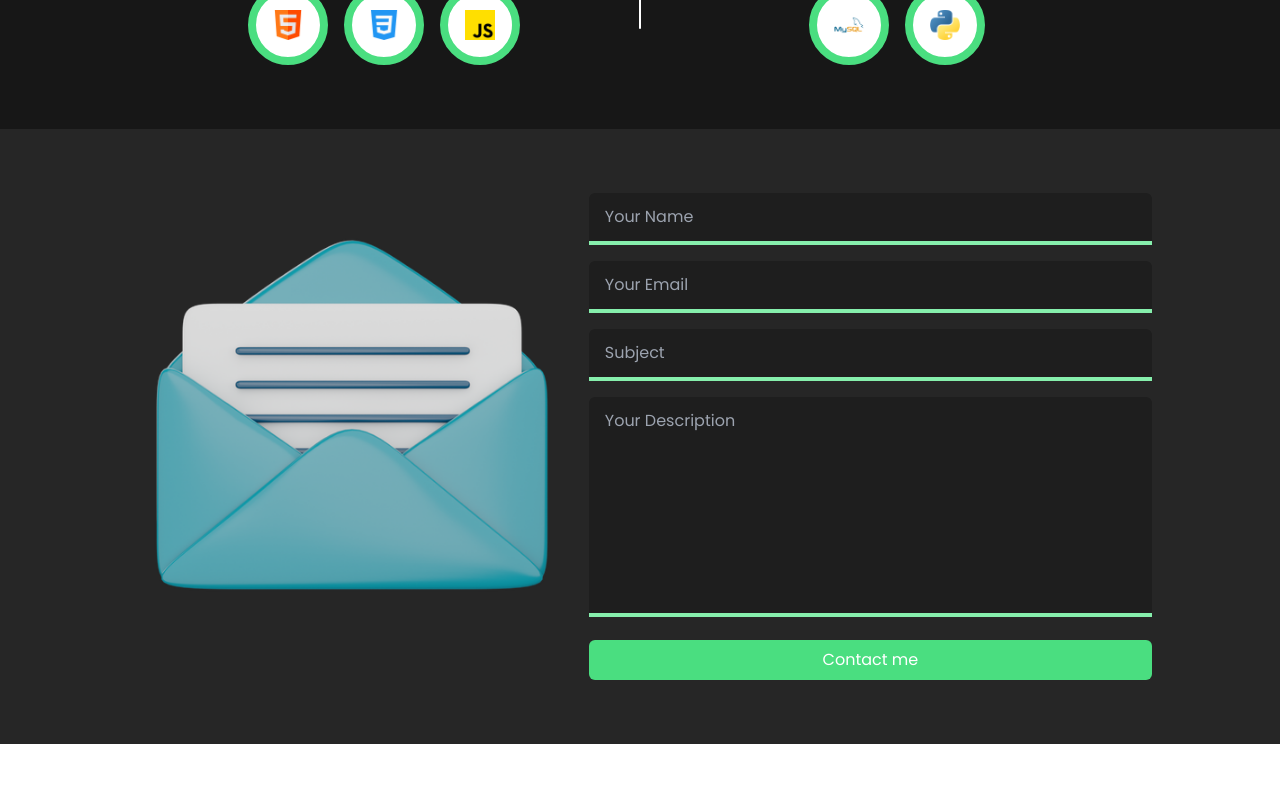
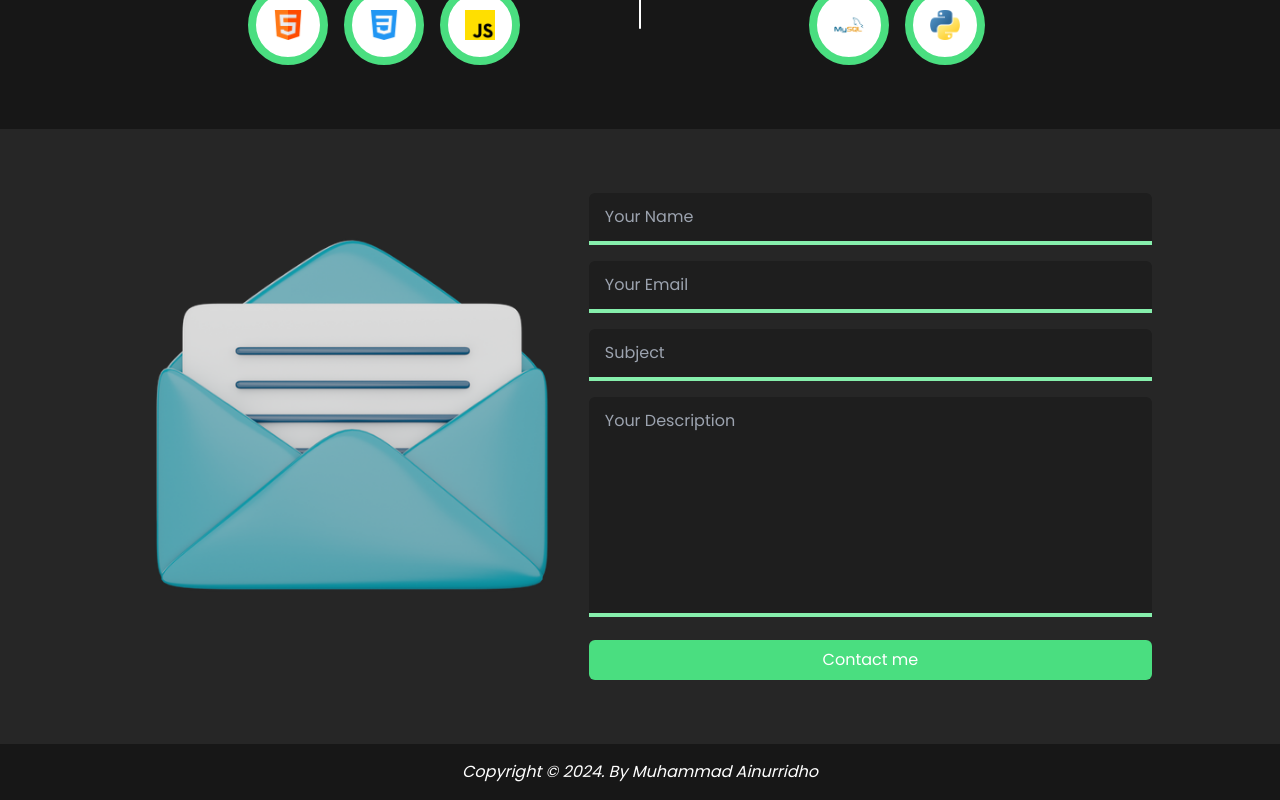
Before and after one commit to M-Ainurridho/portofolio, a Next.js app: page / in a window 1280 px wide. Shown: the part 1211-2011 px from the top of the page. Before the commit the page ends 1955 px from the top, so only its background shows below. Built offline with nearby package versions, Linux system fonts and the light colour scheme.

Commit message:
create footer

```diff
--- a/app/globals.css
+++ b/app/globals.css
@@ -33,13 +33,13 @@
 
 /* Track */
 ::-webkit-scrollbar-track {
-   background-color: transparent !important;
+   background-color: #262626 !important;
 }
 
 /* Handle */
 ::-webkit-scrollbar-thumb {
    background-color: #4ade80 !important;
-   border-radius: 10px;
+   border-radius: 20px;
 }
 
 textarea::-webkit-scrollbar {
--- a/app/page.tsx
+++ b/app/page.tsx
@@ -2,6 +2,7 @@ import Navbar from "./ui/navbars";
 import Hero from "./ui/hero";
 import About from "./ui/about";
 import Contact from "./ui/contact";
+import Footer from "./ui/footer";
 
 export default function LandingPage() {
    return (
@@ -13,6 +14,7 @@ export default function LandingPage() {
 
          <About />
          <Contact />
+         <Footer />
       </main>
    );
 }
--- /dev/null
+++ b/app/ui/footer.tsx
@@ -0,0 +1,9 @@
+const Footer = () => {
+   return (
+      <footer className="px-32 py-4 bg-neutral-900">
+         <p className="text-center italic">Copyright &copy; 2024. By Muhammad Ainurridho</p>
+      </footer>
+   );
+};
+
+export default Footer;
```
